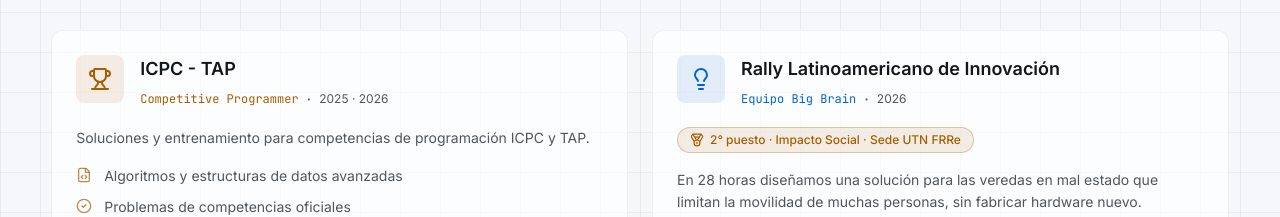
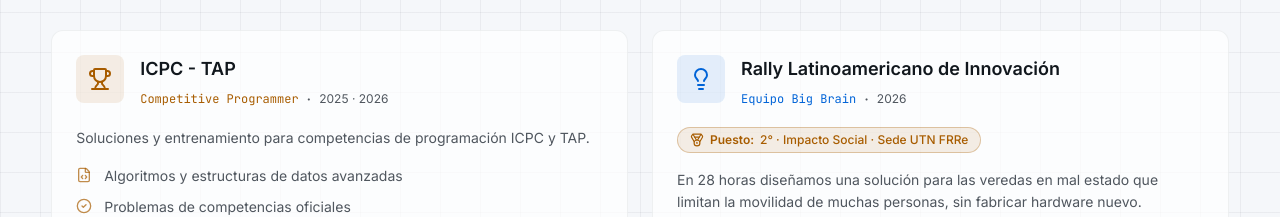
Before and after one commit to gonzaorban/portfolio, a Next.js app: page / in a window 1280 px wide. Shown: the part 1548-1765 px from the top of the page. Built offline with nearby package versions, Linux system fonts and the light colour scheme; no server answers.

Commit message:
Mostrar el puesto obtenido en lugar del premio en Competencias
Co-Authored-By: Claude Opus 5.5 <noreply@anthropic.com>

```diff
--- a/components/competitions.tsx
+++ b/components/competitions.tsx
@@ -25,7 +25,7 @@ interface Competition {
   title: string
   role: string
   context?: string
-  award?: string
+  placement?: string
   description: string
   highlights: { icon: typeof Trophy; text: string }[]
   tags: string[]
@@ -65,7 +65,7 @@ const competitions: Competition[] = [
     title: "Rally Latinoamericano de Innovación",
     role: "Equipo Big Brain",
     context: "2026",
-    award: "2° puesto · Impacto Social · Sede UTN FRRe",
+    placement: "2° · Impacto Social · Sede UTN FRRe",
     description:
       "En 28 horas diseñamos una solución para las veredas en mal estado que limitan la movilidad de muchas personas, sin fabricar hardware nuevo.",
     highlights: [
@@ -154,11 +154,12 @@ export function Competitions() {
                   </div>
                 </div>
 
-                {/* Premio */}
-                {competition.award && (
+                {/* Puesto obtenido */}
+                {competition.placement && (
                   <span className="mb-4 inline-flex w-fit items-center gap-1.5 rounded-full border border-highlight/30 bg-highlight/10 px-3 py-1 text-xs font-medium text-highlight">
                     <Medal className="w-3.5 h-3.5" />
-                    {competition.award}
+                    <span className="font-semibold">Puesto:</span>
+                    {competition.placement}
                   </span>
                 )}
 
```
